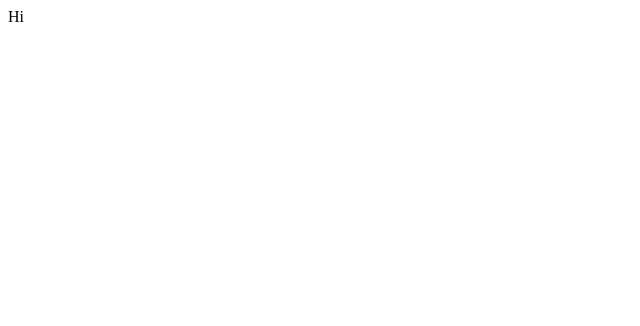
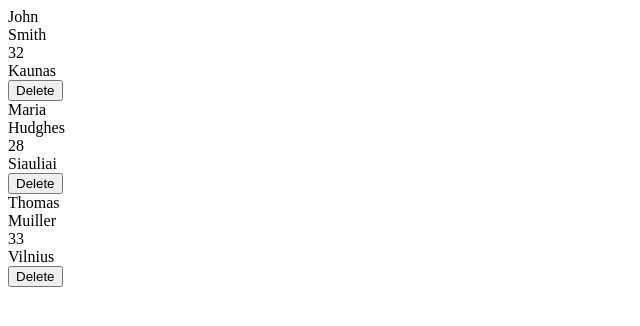
Before and after one commit to JonasKaruzas/react-friends-list, a React (Create React App) app: page / in a window 1280 px wide. Shown: the top 326 px of the page, without its empty margins (0-640 px from the left). Built offline with nearby package versions, Linux system fonts and the light colour scheme.

Commit message:
feat: Friend card jsx

```diff
--- a/src/App.js
+++ b/src/App.js
@@ -1,5 +1,19 @@
+import { Friend } from "./Friend";
+
+const friends = [
+  { id: 1, firstName: "John", lastName: "Smith", age: 32, city: "Kaunas" },
+  { id: 2, firstName: "Maria", lastName: "Hudghes", age: 28, city: "Siauliai" },
+  { id: 3, firstName: "Thomas", lastName: "Muiller", age: 33, city: "Vilnius" },
+];
+
 function App() {
-  return <>Hi</>;
+  return (
+    <>
+      {friends.map((friend) => (
+        <Friend data={friend} key={friend.id} />
+      ))}
+    </>
+  );
 }
 
 export default App;
--- /dev/null
+++ b/src/Friend.jsx
@@ -0,0 +1,11 @@
+export const Friend = (props) => {
+  return (<>
+  <div className="card">
+    <div>{props.data.firstName}</div>
+    <div>{props.data.lastName}</div>
+    <div>{props.data.age}</div>
+    <div>{props.data.city}</div>
+    <button>Delete</button>
+    </div>
+    </>)
+}
```
